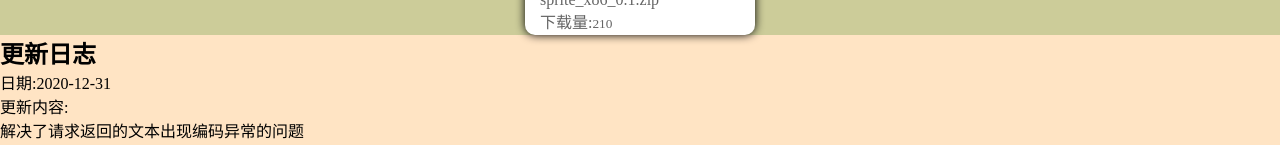
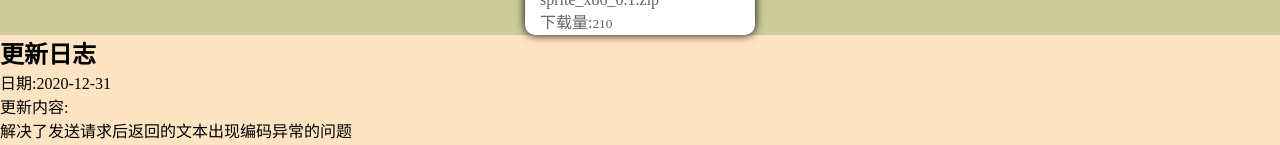
Before and after one commit to apammaaaa/Index, a plain HTML site: page index.html in a window 1280 px wide. Shown: the part 1353-1498 px from the top of the page. Drawn offline with Linux system fonts and the light colour scheme.

Commit message:
Update index.html

```diff
--- a/index.html
+++ b/index.html
@@ -92,7 +92,9 @@
                     <p>
                     日期:2020-12-31<br>
                     更新内容:<br>
-                        解决了请求返回的文本出现编码异常的问题<br>
+                        <ul>
+                            <li>解决了发送请求后返回的文本出现编码异常的问题</li>
+                        </ul>
                     新年快到了,预祝大家新年快乐，本次更新了【windows 32位 0.1.1】版本，64位系统也将随即推出最新版本。
                     </p>
                 </section>
```
